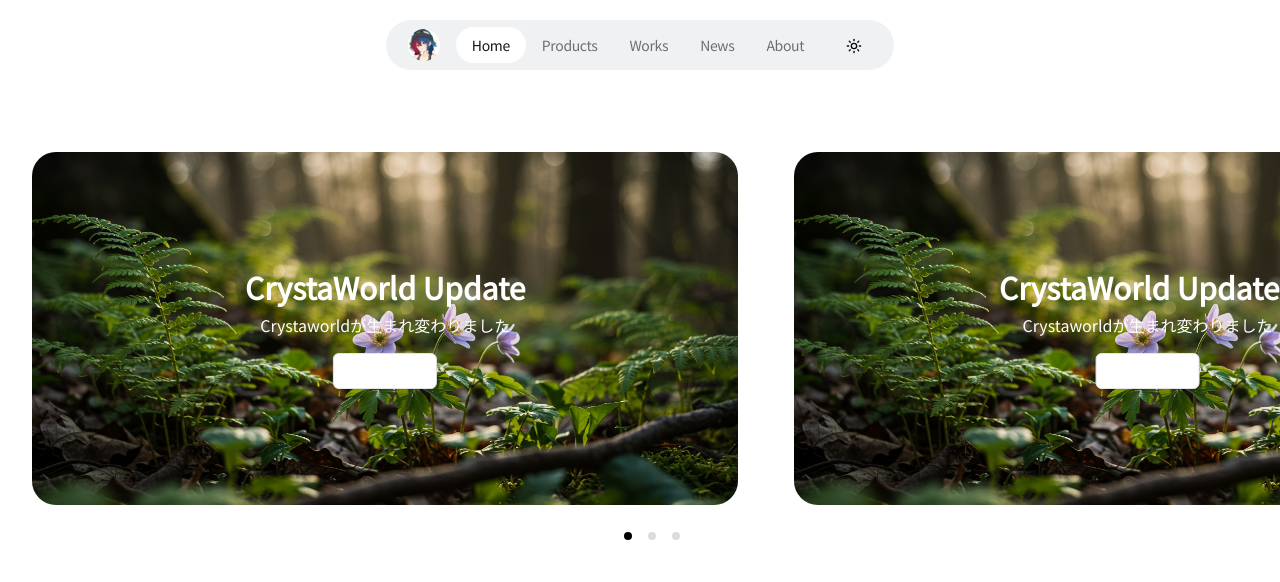
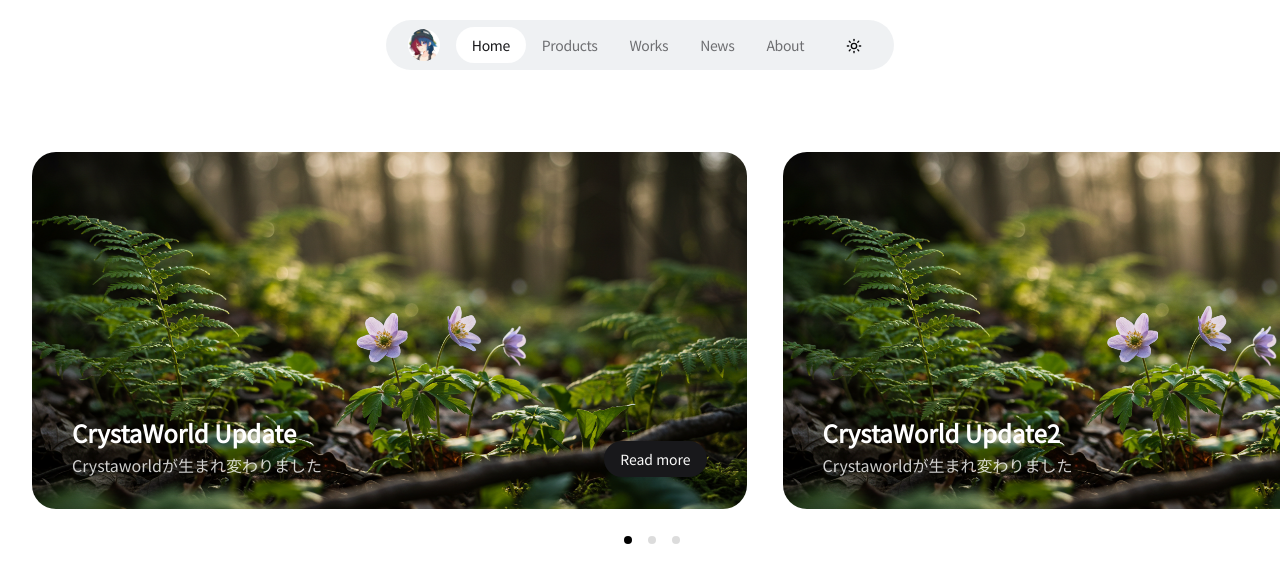
Before and after one commit to Crysta1221/crysta-v3, a Next.js app: page / in a window 1280 px wide. Shown: the top 582 px of the page. Built offline with nearby package versions, Linux system fonts and the light colour scheme.

Commit message:
:art: カルーセルのスタイルを更新

```diff
--- a/src/components/carousel/index.tsx
+++ b/src/components/carousel/index.tsx
@@ -7,6 +7,7 @@ import { Navigation, Pagination, Autoplay } from "swiper/modules";
 import Image from "next/image";
 import { Button } from "../ui/button";
 import { SwiperOptions } from "swiper/types";
+import { useState } from "react";
 
 interface SlideData {
   title: string;
@@ -63,7 +64,7 @@ export const HomeCarousel = () => {
     },
     1280: {
       slidesPerView: 1.7,
-      spaceBetween: 40,
+      spaceBetween: 20,
       centeredSlides: false,
     },
   };
@@ -78,11 +79,13 @@ export const HomeCarousel = () => {
         modules={[Pagination]}
         pagination={{
           clickable: true,
-        }}>
+        }}
+        initialSlide={0}>
         {" "}
         {slide_data.map((slide, index) => (
           <SwiperSlide key={index} className='px-2 py-2'>
             <div className='relative w-full aspect-[3/2.5] sm:aspect-[16/7] md:aspect-[20/10] lg:aspect-[16/8] flex flex-col items-center justify-center rounded-2xl sm:rounded-3xl overflow-hidden'>
+              {" "}
               <Image
                 src={slide.image}
                 alt={slide.title}
@@ -90,13 +93,17 @@ export const HomeCarousel = () => {
                 height={500}
                 className='object-cover w-full h-full'
               />
-              <div className='absolute top-0 left-0 right-0 bottom-0 bg-black bg-opacity-5'></div>
-              <div className='absolute top-1/2 left-1/2 transform -translate-x-1/2 -translate-y-1/2 text-white text-center'>
-                <h2 className='text-3xl font-bold'>{slide.title}</h2>
-                <p className='mt-2'>{slide.description}</p>
-                <Button variant='outline' className='mt-4'>
-                  {slide.label}
-                </Button>
+              <div className='absolute top-0 left-0 right-0 bottom-0 bg-black bg-opacity-5'></div>{" "}
+              <div className='absolute bottom-0 mx-6 mb-4 left-0 right-0 p-4 flex justify-between items-end'>
+                <div className='text-white text-left'>
+                  <h2 className='hidden sm:block text-xl sm:text-2xl font-bold'>
+                    {slide.title}
+                  </h2>
+                  <p className='mt-1 text-white/80 line-clamp-2 sm:line-clamp-3'>
+                    {slide.description}
+                  </p>
+                </div>
+                <Button className='rounded-full'>{slide.label}</Button>
               </div>
             </div>
           </SwiperSlide>
```
